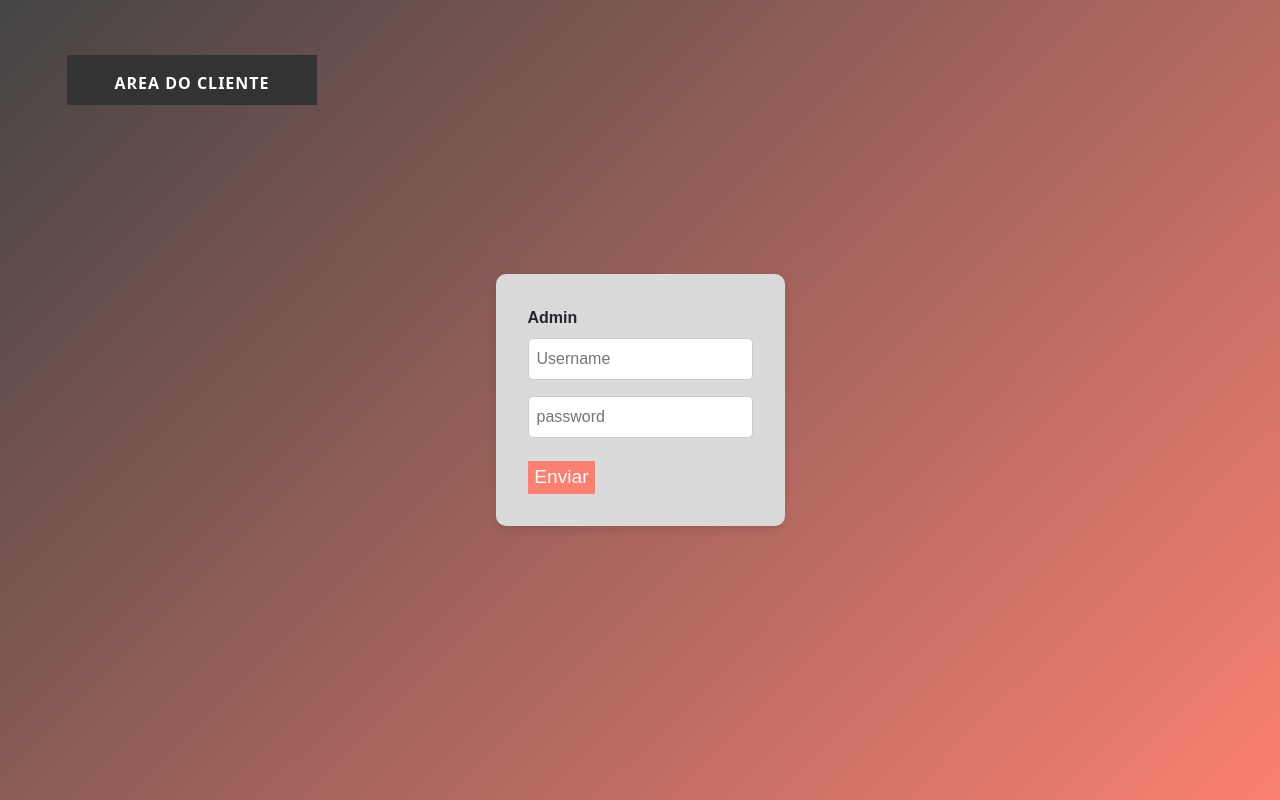
After one commit to victor4486/Desafio-3, a Flask app: page /admin in a window 1280 px wide. The commit adds this page. Run offline with Flask 3, Linux system fonts and the light colour scheme; some libraries are stand-ins or nearby versions.

Commit message:
adicionando area do admin

```diff
--- a/app.py
+++ b/app.py
@@ -24,10 +24,14 @@ def Tratamentos():
 def Sobre():
     return render_template('Sobre.html')
 
+@app.route('/admin')
+def Admin():
+    return render_template('admin.html')
+
+
 @app.route('/contato', methods=['GET', 'POST'])
 def Contato():
     if request.method == 'POST':
-        # Pega os dados do formulário
         nome = request.form['nome']
         email = request.form['email']
         telefone = request.form['number']
@@ -36,19 +40,15 @@ def Contato():
         tipo = request.form['tipo']
         descricao = request.form['descricao']
 
-        # Cria um cursor para a conexão MySQL
         cur = mysql.connection.cursor()
 
-        # Executa a inserção no banco de dados
         cur.execute("""
             INSERT INTO contatos (nome, email, telefone, nascimento, sexo, tipo, descricao)
             VALUES (%s, %s, %s, %s, %s, %s, %s)
         """, (nome, email, telefone, nascimento, sexo, tipo, descricao))
 
-        # Confirma a transação
         mysql.connection.commit()
 
-        # Fecha o cursor
         cur.close()
 
     return render_template('contato.html')
--- a/static/css/style.css
+++ b/static/css/style.css
@@ -6,6 +6,10 @@
     --text-color1: #393939;
     --text-color2: aliceblue;
     --backgroud-button: #dadada;
+}
+
+html{
+    font-family: Arial, Helvetica, sans-serif;
 }
 
 /* ###################### navbar ################### */
@@ -349,9 +353,9 @@ footer h1{
 }
 
 .button-contato{
-    width: 10%;
-    height: 15%;
+
     margin-top: 3%;
+    padding: 1% 3%;
     color: var(--background-color);
     background-color: var(--primary-color);
     border-radius: 2%;
@@ -363,6 +367,124 @@ footer h1{
 .button-contato:hover{
     opacity: 0.7;
 }
+
+/* ########## LOGIN ############# */
+
+.admin {
+    display: flex;
+    justify-content: center;
+    align-items: center;
+    height: 100vh;
+    margin: 0;
+    background: linear-gradient(135deg, var(--secondary-color), var(--primary-color));
+    font-family: Arial, sans-serif;
+}
+.admin main {
+    background: var(--backgroud-button);
+    padding: 2rem;
+    border-radius: 10px;
+    box-shadow: 0 4px 8px rgba(0, 0, 0, 0.1);
+}
+fieldset.login {
+    border: none;
+}
+.login div {
+    margin-bottom: 1rem;
+}
+.login div label {
+    display: block;
+    margin-bottom: 0.5rem;
+    font-weight: bold;
+}
+input[type="text"] {
+    width: 100%;
+    padding: 0.5rem;
+    border: 1px solid #ccc;
+    border-radius: 5px;
+    transition: border-color 0.3s, box-shadow 0.3s;
+}
+input[type="text"]:focus {
+    border-color: var(--primary-color);
+    box-shadow: 0 0 5px var(--)(155, 89, 182, 0.5);
+}
+
+
+  .wrapper{
+    position: fixed;
+    top: 10%;
+    left: 15%;
+    transform: translate(-50%, -50%);
+  }
+
+  .link_wrapper{
+    position: relative;
+  }
+
+  .wrapper a{
+    display: block;
+    width: 250px;
+    height: 50px;
+    line-height: 50px;
+    font-weight: bold;
+    text-decoration: none;
+    background: #333;
+    text-align: center;
+    color: #fff;
+    text-transform: uppercase;
+    letter-spacing: 1px;
+    border: 3px solid #333;
+    transition: all .35s;
+  }
+
+  .icon{
+    width: 50px;
+    height: 50px;
+    border: 3px solid transparent;
+    position: absolute;
+    transform: rotate(45deg);
+    right: 0;
+    top: 0;
+    z-index: -1;
+    transition: all .35s;
+  }
+
+  .icon svg{
+    width: 30px;
+    position: absolute;
+    top: calc(50% - 15px);
+    left: calc(50% - 15px);
+    transform: rotate(-45deg);
+    fill: var(--primary-color);
+    transition: all .35s;
+  }
+
+  a:hover{
+    width: 200px;
+    border: 3px solid var(--primary-color);
+    background: transparent;
+    color: var(--primary-color);
+  }
+
+  a:hover + .icon{
+    border: 3px solid var(--primary-color);
+    right: -25%;
+  }
+
+
+
+
+
+
+
+
+
+
+
+
+
+
+
+
 
 /* ################## Responsividade ################## */
 
--- /dev/null
+++ b/templates/admin.html
@@ -0,0 +1,45 @@
+<!DOCTYPE html>
+<html lang="pt">
+<head>
+    <meta charset="UTF-8">
+    <meta name="viewport" content="width=device-width, initial-scale=1.0">
+    <title>Login Page</title>
+    <link rel='stylesheet' href="../static/css/style.css">
+    <link rel='stylesheet' href='../static/css/normalize.css'>
+    <link href="https://cdn.jsdelivr.net/npm/bootstrap@5.3.3/dist/css/bootstrap.min.css" rel="stylesheet" integrity="sha384-QWTKZyjpPEjISv5WaRU9OFeRpok6YctnYmDr5pNlyT2bRjXh0JMhjY6hW+ALEwIH" crossorigin="anonymous">
+    <link rel="stylesheet" href="https://cdnjs.cloudflare.com/ajax/libs/font-awesome/4.7.0/css/font-awesome.min.css">
+
+</head>
+<body>
+    <header>
+        <nav class="wrapper">
+            <div class="link_wrapper">
+            <a href="/">Area do cliente</a>
+            <div class="icon">
+                <svg xmlns="http://www.w3.org/2000/svg" viewBox="0 0 268.832 268.832">
+                <path d="M265.17 125.577l-80-80c-4.88-4.88-12.796-4.88-17.677 0-4.882 4.882-4.882 12.796 0 17.678l58.66 58.66H12.5c-6.903 0-12.5 5.598-12.5 12.5 0 6.903 5.597 12.5 12.5 12.5h213.654l-58.66 58.662c-4.88 4.882-4.88 12.796 0 17.678 2.44 2.44 5.64 3.66 8.84 3.66s6.398-1.22 8.84-3.66l79.997-80c4.883-4.882 4.883-12.796 0-17.678z"/>
+                </svg>
+            </div>
+            </div>
+        </nav>
+    </header>
+
+    <div class="admin">
+        <main>
+            <form>
+                <fieldset class="login">
+                    <div>
+                        <label for="username">Admin</label>
+                        <input type="text" id="username" placeholder="Username">
+                    </div>
+                    <div>
+                        <input type="text" id="password" placeholder="password">
+                    </div>
+                </fieldset>
+            </form>
+
+            <button class='button-contato' type='submit'>Enviar</button>
+        </main>
+    </div>
+</body>
+</html>
--- a/templates/contato.html
+++ b/templates/contato.html
@@ -78,6 +78,8 @@
                 </fieldset>
             </form>
         </section>
+
+        <button class='button-contato'><a href='/admin'>Area do Admin</a></button>
     </div>
 </main>
 {% endblock %}
```
